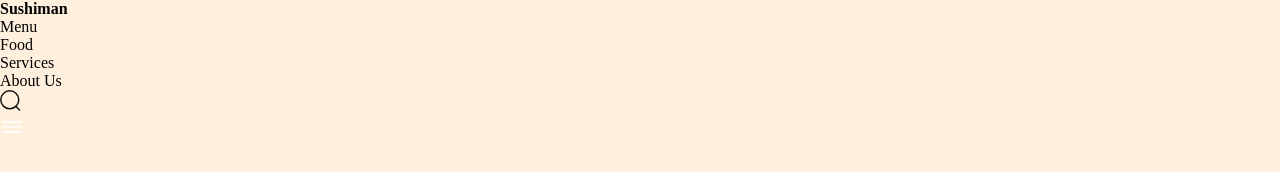
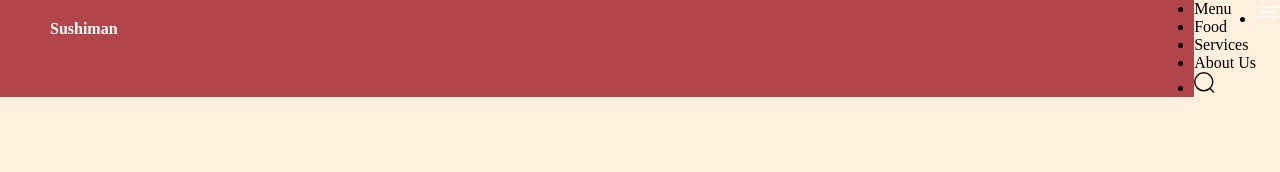
Before and after one commit to ami-inn/sushi-landing, a website built with Vite: page index.html in a window 1280 px wide. Built offline with nearby package versions, Linux system fonts and the light colour scheme.

Commit message:
nav bar style added

```diff
--- /dev/null
+++ b/css/sections/header.css
@@ -0,0 +1,25 @@
+.header__nav{
+    display: flex;
+    overflow: hidden;
+}
+
+.header__logo{
+    flex: 1;
+    display: flex;
+
+    position: relative;
+    padding: 20px;
+}
+
+.header__logo-overlay{
+    position: absolute;
+    inset: 0;
+    width: 100%;
+    background-color: var(--primary-color);
+    z-index: -1;
+}
+
+.header__logo h4{
+    padding-left: 30px;
+    color: #fff;
+}
--- a/css/style.css
+++ b/css/style.css
@@ -2,8 +2,8 @@
 @import url("https://fonts.googleapis.com/css2?family=Plus+Jakarta+Sans:wght@200;300;400;500;600;700;800&display=swap");
 
 /* other css file imports */
-/* @import url("sections/header.css");
-@import url("sections/hero.css");
+@import url("sections/header.css");
+/* @import url("sections/hero.css");
 @import url("sections/about.css");
 @import url("sections/popular.css");
 @import url("sections/trending.css");
--- a/index.html
+++ b/index.html
@@ -1,16 +1,13 @@
 <!DOCTYPE html>
 <html lang="en">
   <head>
-  <meta charset="UTF-8">
-  <meta name="viewport" content="width=device-width, initial-scale=1.0">
-  <link rel="icon" href="public/sushi.png" type="image/png">
+    <meta charset="UTF-8" />
+    <meta name="viewport" content="width=device-width, initial-scale=1.0" />
+    <link rel="icon" href="public/sushi.png" type="image/png" />
     <title>Sushiman</title>
-  <link rel="stylesheet" href="css/style.css">
-
+    <link rel="stylesheet" href="css/style.css" />
   </head>
   <body>
-
-
     <header>
       <nav class="header__nav">
         <!-- css bem model ___nav like this tags  -->
@@ -18,8 +15,7 @@
         <div class="header__logo">
           <h4>Sushiman</h4>
 
-        <div class="header__logo-overlay">
-
+          <div class="header__logo-overlay"></div>
         </div>
 
         <ul class="header__menu">
@@ -48,17 +44,9 @@
             <img src="assets/menu.svg" alt="">
           </li>
         </ul>
-
-      </div>
-
       </nav>
     </header>
 
-
-
-
-  <script src="js/script.js" type="module">
-
-  </script>
+    <script src="js/script.js" type="module"></script>
   </body>
 </html>
```
Lines whose indentation alone changed are shown as unchanged.
